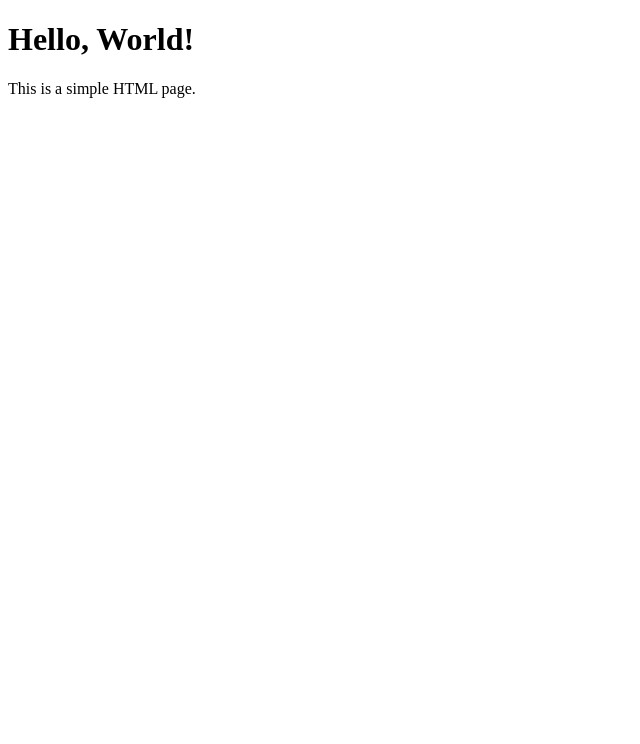
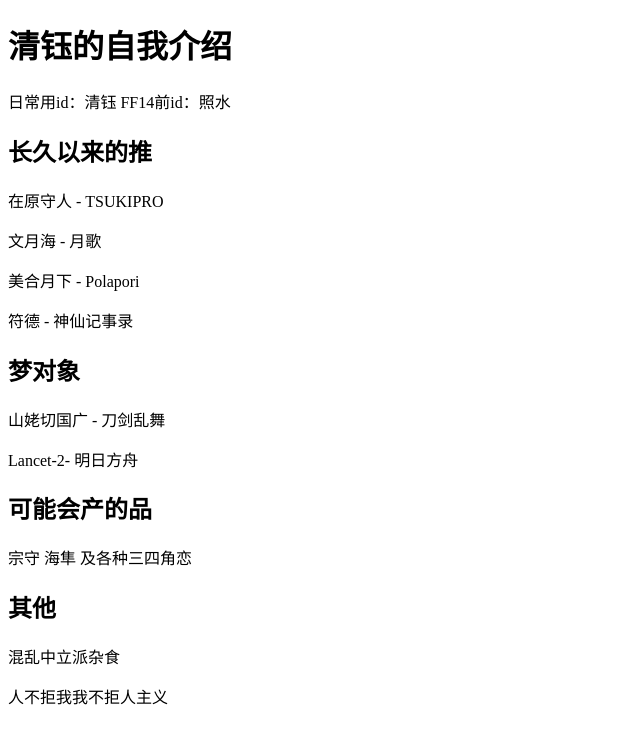
Before and after one commit to Arsenides/Arsenides, a plain HTML site: page index.html in a window 1280 px wide. Shown: the whole page, without its empty margins (0-640 px from the left). Drawn offline with Linux system fonts and the light colour scheme.

Commit message:
更新个人简介的初始状态

```diff
--- a/index.html
+++ b/index.html
@@ -1,11 +1,24 @@
 <!DOCTYPE html>
-<html lang="zh-Hans">
+<html lang="zh-Hans-CN">
     <head>
         <meta charset="UTF-8">
-        <title>Simple HTML Page</title>
+        <title>清钰的个人简介页面</title>
     </head>
     <body>
-        <h1>Hello, World!</h1>
-        <p>This is a simple HTML page.</p>
+        <h1>清钰的自我介绍</h1>
+        <p>日常用id：清钰 FF14前id：照水</p>
+        <h2>长久以来的推</h2>
+        <p>在原守人 - TSUKIPRO</p>
+        <p>文月海 - 月歌</p>
+        <p>美合月下 - Polapori</p>
+        <p>符德 - 神仙记事录</p>
+        <h2>梦对象</h2>
+        <p>山姥切国广 - 刀剑乱舞</p>
+        <p>Lancet-2- 明日方舟</p>
+        <h2>可能会产的品</h2>
+        <p>宗守 海隼 及各种三四角恋</p>
+        <h2>其他</h2>
+        <p>混乱中立派杂食</p>
+        <p>人不拒我我不拒人主义</p>
     </body>
 </html>
```
